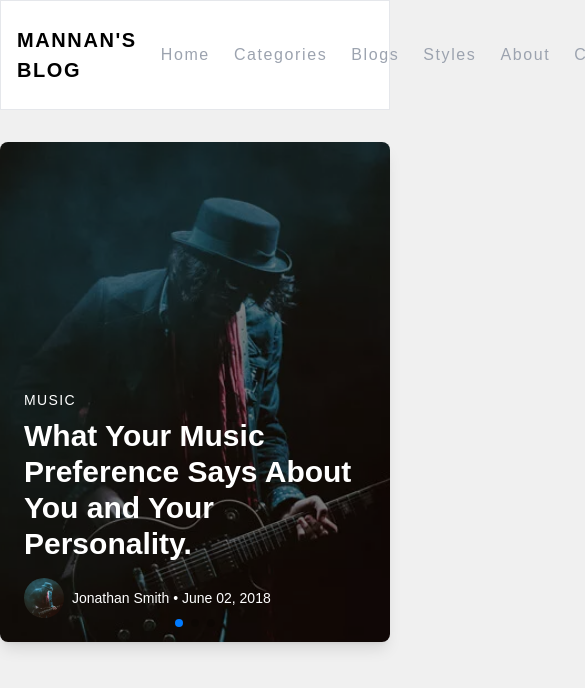
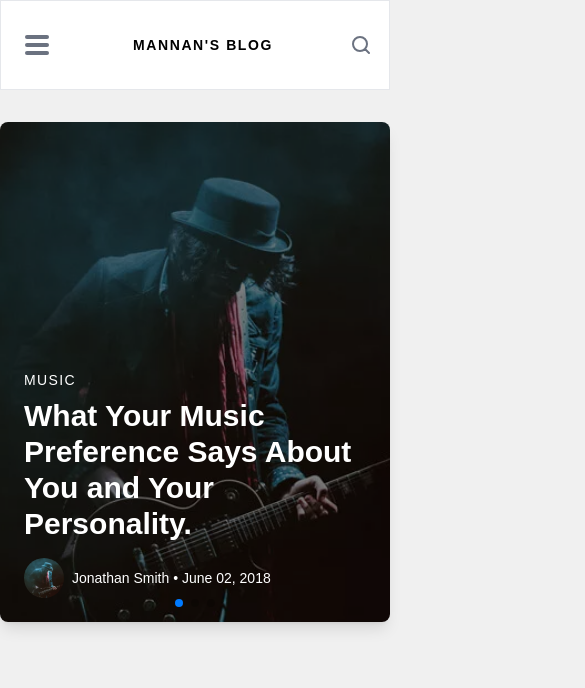
Before and after one commit to abdulmannan991/Dynamic-blog-web, a Next.js app: page / in a window 390 px wide. Shown: the top 688 px of the page, 585 px wide, since content can reach past the window. Built offline with nearby package versions, Linux system fonts and the light colour scheme.

Commit message:
working on  mobile menu nav

```diff
--- /dev/null
+++ b/src/app/component/Navbar.tsx
@@ -0,0 +1,96 @@
+'use client'
+import MobileMenu from "./animated_menu";
+
+
+export default function Navbar(){
+    return(
+        <div>
+    <div className="">
+
+ <ul className="hidden md:block  mx-auto md:flex cursor-pointer justify-between tracking-widest items-center font-satoshi text-gray-400 px-4 py-6 gap-6 opacity-100 bg-white border-[1px] ">
+  <div className="flex text-[20px] font-bold font-serif text-black  justify-start">
+   <h1>MANNAN'S BLOG</h1>
+  </div>
+
+  <div className="flex space-x-6 items-center justify-center flex-grow">
+  <li>Home</li>
+   <li className="relative group ">
+     Categories
+     <ul className="absolute  hidden group-hover:block  space-y-2 bg-black text-gray-300  mt-2 py-6 px-4 border-t-[1px]">
+
+     <li className="hover:text-white">Lifestyle</li>
+       <li className="hover:text-white">Healthcare</li>
+
+       <li className="hover:text-white">Lifestyle</li>
+       <li className="hover:text-white">Healthcare</li>
+
+
+       <li className="hover:text-white">Lifestyle</li>
+       <li className="hover:text-white">Healthcare</li>
+     </ul>
+   </li>
+   <li className="relative group">
+     Blogs
+     <ul className="absolute  hidden group-hover:block  bg-black text-gray-300  mt-2 py-6 px-4 border-t-[1px]">
+
+       <li className="hover:text-white">Lifestyle</li>
+       <li className="hover:text-white">Healthcare</li>
+     </ul>
+   </li>
+
+   <li>Styles</li>
+   <li>About</li>
+   <li>Contact</li>
+   </div>
+   <div className="flex  font-bold font-serif text-black  justify-start">
+   <h1>Search</h1>
+   <svg
+  xmlns="http://www.w3.org/2000/svg"
+  className="h-6 w-6 text-gray-500 hover:text-gray-800 transition-colors duration-300"
+  fill="none"
+  stroke="currentColor"
+  viewBox="0 0 24 24"
+  strokeWidth="2"
+>
+  <path
+    strokeLinecap="round"
+    strokeLinejoin="round"
+    d="M11 4a7 7 0 1 1 0 14 7 7 0 0 1 0-14zM20 20l-4-4"
+  />
+</svg>
+
+
+  </div>
+ </ul>
+
+<div>
+<ul className="md:hidden mx-auto flex cursor-pointer justify-between tracking-widest items-center font-satoshi text-gray-400 px-4 py-6 gap-6 opacity-100 bg-white border-[1px] ">
+<MobileMenu/>
+
+<div className="flex text-[14px] sm:text-[16px] items-center  font-bold font-serif text-black  justify-center text-center">
+   <h1 className="text-center">MANNAN'S BLOG</h1>
+  </div>
+  <svg
+  xmlns="http://www.w3.org/2000/svg"
+  className="h-6 w-6 text-gray-500 hover:text-gray-800 transition-colors duration-300"
+  fill="none"
+  stroke="currentColor"
+  viewBox="0 0 24 24"
+  strokeWidth="2"
+>
+  <path
+    strokeLinecap="round"
+    strokeLinejoin="round"
+    d="M11 4a7 7 0 1 1 0 14 7 7 0 0 1 0-14zM20 20l-4-4"
+  />
+</svg>
+
+  </ul>
+
+</div>
+
+
+</div>
+        </div>
+    )
+}
--- a/src/app/component/Slider.tsx
+++ b/src/app/component/Slider.tsx
@@ -20,15 +20,15 @@ const AdvancedCenteredSlider: React.FC = () => {
     },
     {
       image: "/slide2.jpg",
-      category: "Lifestyle",
-      title: "How Music Can Shape Your Daily Life and Routine.",
+      category: "Management",
+      title: "The Pomodoro Technique really works.",
       author: "Jane Doe",
       date: "August 15, 2021",
     },
     {
       image: "/slide3.jpg",
-      category: "History",
-      title: "Tracing the Roots of Modern Music Trends.",
+      category: "Lifestyle",
+      title: "The difference between Classics,Vintage and Antique Cars.",
       author: "Michael Brown",
       date: "December 10, 2020",
     },
--- /dev/null
+++ b/src/app/component/animated_menu.tsx
@@ -0,0 +1,84 @@
+'use client'
+import Link from "next/link";
+import { useState } from "react";
+
+function MobileMenu() {
+  const [isOpen, setIsOpen] = useState(false);
+  const [isClose, setIsClose] = useState(true);
+
+  const handleClick = () => {
+    setIsOpen(false);
+    <Link href={"/"}></Link>
+  };
+
+
+  return (
+    <div>
+      <button
+        onClick={() => setIsOpen(!isOpen)}
+        className="relative flex flex-col justify-center items-center w-10 h-10 "
+      >
+        <div
+          className={`transition-transform duration-300 ${
+            isOpen ? "rotate-45 translate-y-2 " : ""
+          } bg-gray-500 w-6 h-1 rounded `}
+        ></div>
+        <div
+          className={`transition-opacity duration-300 ${
+            isOpen ? "opacity-0" : "opacity-100"
+          } bg-gray-500 w-6 h-1 rounded my-1`}
+        ></div>
+        <div
+          className={`transition-transform duration-300 ${
+            isOpen ? "-rotate-45 -translate-y-2" : ""
+          } bg-gray-500 w-6 h-1 rounded`}
+        ></div>
+
+      </button>
+      {isOpen && (
+        <div
+          className={`fixed inset-0 bg-white z-40 flex flex-col items-center  transition-opacity duration-700`}
+        >
+          <ul className="space-y-4 text-2xl font-semibold text-gray-500">
+            { isClose &&
+        <button onClick={handleClick}>
+              <li className="hover:text-black cursor-pointer ml-12 mt-16">X</li>
+
+        </button>
+            }
+          <li className="text-black text-[18px] font-serif  tracking-widest">NAVIGATE T0</li>
+
+           </ul>
+           <div className="flex flex-col justify-start items-start w-[280px] border-[1px] mt-16  ml-4  ">
+        <hr />
+      </div>
+
+      <div className="flex flex-col justify-start font-serif  items-start  mt-4 hover:text-black  -ml-52  ">
+       <p>Home</p>
+      </div>
+
+      <div className="flex flex-col justify-start items-start w-[280px] border-[1px] mt-4  ml-4  ">
+        <hr />
+      </div>
+
+      <div className="flex flex-col justify-between font-serif  items-start  mt-4 hover:text-black  -ml-52  ">
+       <p>Categories</p>
+      </div>
+
+      <div className="flex flex-col justify-start items-start w-[280px] border-[1px] mt-4  ml-4  ">
+        <hr />
+      </div>
+
+      <div className="flex flex-col justify-start font-serif  items-start  mt-4 hover:text-black  -ml-52  ">
+       <p>Home</p>
+      </div>
+
+        </div>
+
+      )}
+
+    </div>
+  );
+}
+
+export default MobileMenu;
--- a/src/app/page.tsx
+++ b/src/app/page.tsx
@@ -1,56 +1,12 @@
 import Image from "next/image";
 import AdvancedCenteredSlider from "./component/Slider";
+import Navbar from "./component/Navbar";
 
 export default function Home() {
   return (
   <div >
-      <div className="">
-
-  <ul className="mx-auto flex cursor-pointer justify-between tracking-widest items-center font-satoshi text-gray-400 px-4 py-6 gap-6 opacity-100 bg-white border-[1px] ">
-   <div className="flex text-[20px] font-bold font-serif text-black  justify-start">
-    <h1>MANNAN'S BLOG</h1>
-   </div>
-
-   <div className="flex space-x-6 items-center justify-center flex-grow">
-   <li>Home</li>
-    <li className="relative group ">
-      Categories
-      <ul className="absolute  hidden group-hover:block  space-y-2 bg-black text-gray-300  mt-2 py-6 px-4 border-t-[1px]">
-
-      <li className="hover:text-white">Lifestyle</li>
-        <li className="hover:text-white">Healthcare</li>
-
-        <li className="hover:text-white">Lifestyle</li>
-        <li className="hover:text-white">Healthcare</li>
-
-
-        <li className="hover:text-white">Lifestyle</li>
-        <li className="hover:text-white">Healthcare</li>
-      </ul>
-    </li>
-    <li className="relative group">
-      Blogs
-      <ul className="absolute  hidden group-hover:block  bg-black text-gray-300  mt-2 py-6 px-4 border-t-[1px]">
-
-        <li className="hover:text-white">Lifestyle</li>
-        <li className="hover:text-white">Healthcare</li>
-      </ul>
-    </li>
-
-    <li>Styles</li>
-    <li>About</li>
-    <li>Contact</li>
-    </div>
-    <div className="flex  font-bold font-serif text-black  justify-start">
-    <h1>Search</h1>
-    <svg xmlns="http://www.w3.org/2000/svg" className="h-6 w-6 text-gray-500 hover:text-gray-800 transition-colors duration-300" fill="none" stroke="currentColor" viewBox="0 0 24 24" stroke-width="2">
-  <path stroke-linecap="round" stroke-linejoin="round" d="M11 4a7 7 0 1 1 0 14 7 7 0 0 1 0-14zM20 20l-4-4"></path>
-</svg>
-
-   </div>
-  </ul>
-</div>
-<AdvancedCenteredSlider/>
+    <Navbar/>
+  <AdvancedCenteredSlider/>
 </div>
 
 
```
